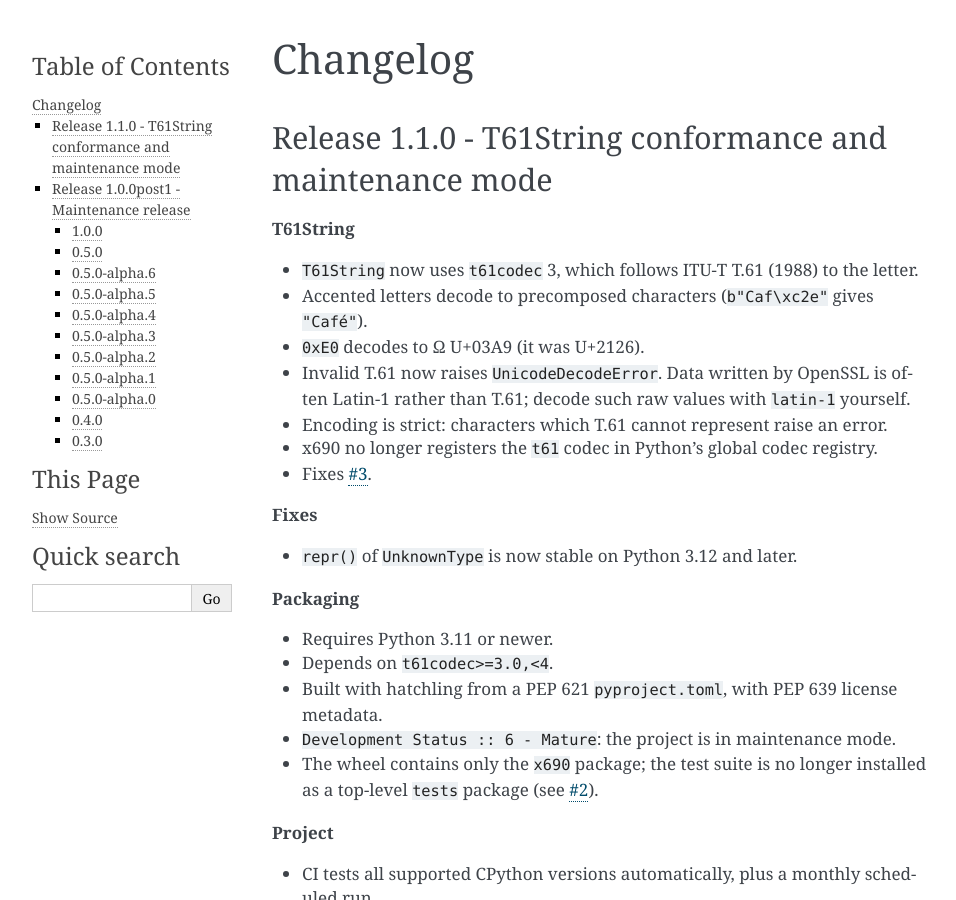
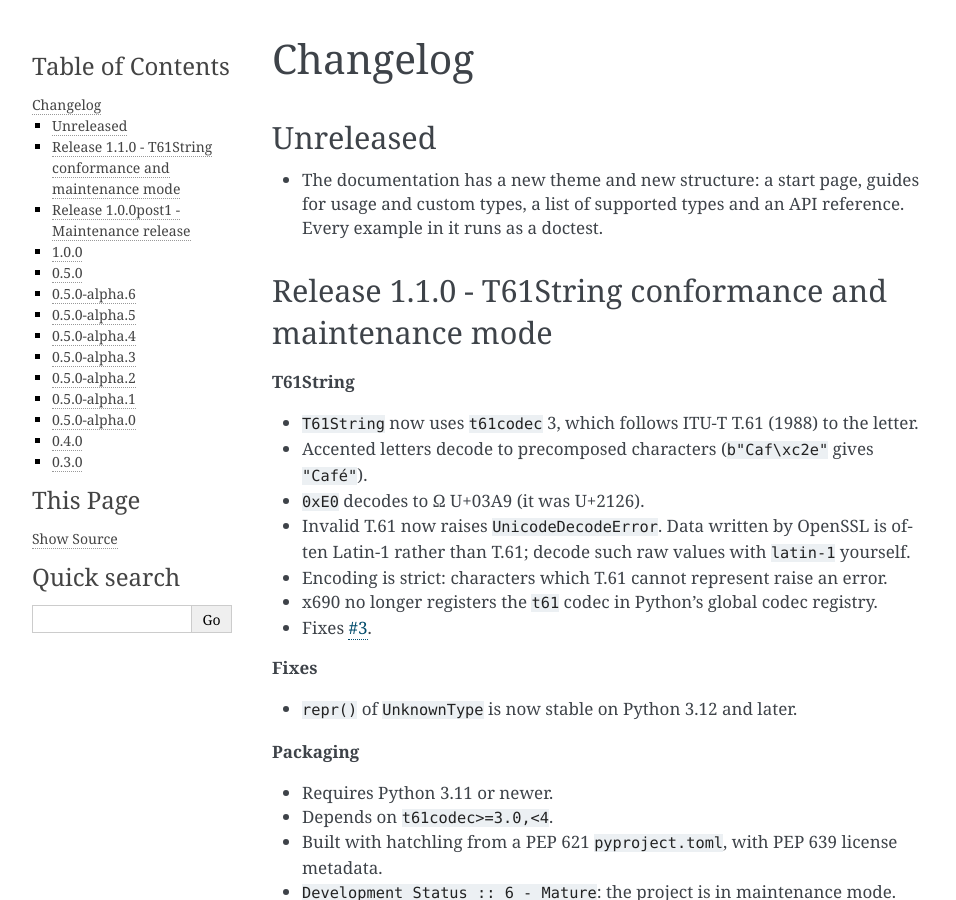
Before and after one commit to exhuma/x690, a Sphinx documentation site: the page built from docs/changelog.rst, in a window 1280 px wide and 900 px high. Shown: the whole window, without its empty margins (148-1104 px from the left). Built offline with Sphinx 7.4.7, drawn with Linux system fonts in a browser that asks for light colours; pages that are not in the unit, such as notebooks, are missing from menus.

Commit message:
docs: give every changelog release the same heading level
Releases 1.1.0 and 1.0.0post1 used a different underline than the older
releases, so everything from 1.0.0 down nested under 1.0.0post1.

Co-Authored-By: Claude <noreply@anthropic.com>

```diff
--- a/docs/changelog.rst
+++ b/docs/changelog.rst
@@ -1,8 +1,15 @@
 Changelog
 =========
 
+Unreleased
+----------
+
+* The documentation has a new theme and new structure: a start page, guides
+  for usage and custom types, a list of supported types and an API
+  reference. Every example in it runs as a doctest.
+
 Release 1.1.0 - T61String conformance and maintenance mode
-~~~~~~~~~~~~~~~~~~~~~~~~~~~~~~~~~~~~~~~~~~~~~~~~~~~~~~~~~~
+----------------------------------------------------------
 
 **T61String**
 
@@ -43,14 +50,14 @@ Release 1.1.0 - T61String conformance and maintenance mode
   https://exhuma.github.io/x690/
 
 Release 1.0.0post1 - Maintenance release
-~~~~~~~~~~~~~~~~~~~~~~~~~~~~~~~~~~~~~~~~
+----------------------------------------
 
 * This fixes the incorrectly provided extra ``rest`` in the dependency
   metadata. This extra has become obsolete and removing it fixed
   versioning errors when installing ``x690``.
 
 1.0.0
--------------
+-----
 
 * Renamed ``x690.types.Type`` to ``x690.types.X690Type``
 * Flagged as "stable"
@@ -58,7 +65,7 @@ Release 1.0.0post1 - Maintenance release
 
 
 0.5.0
--------------
+-----
 
 * Flagged as "production" release
 * All changes from 0.5.0-alpha.0 - 0.5.0-alpha.6
```
